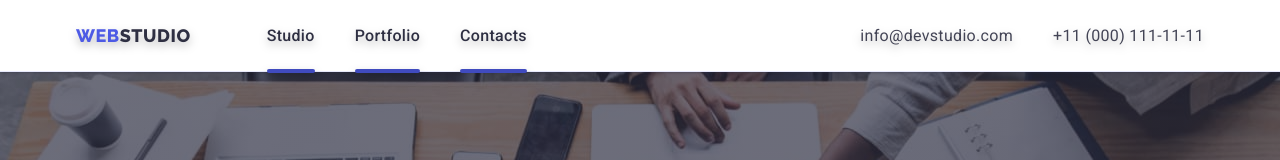
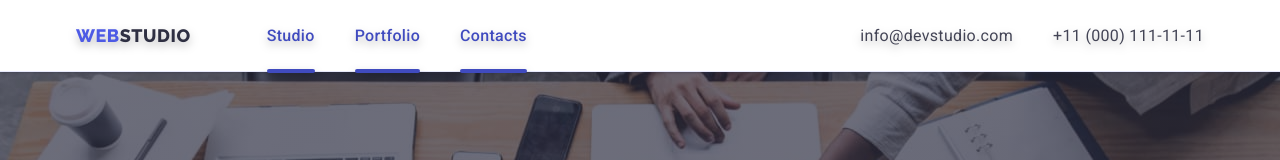
Before and after one commit to Parchello/goit-markup-hw-05, a plain HTML site: page index.html in a window 1280 px wide. Shown: the top 160 px of the page. Drawn offline with nearby package versions, Linux system fonts and the light colour scheme.

Commit message:
one more try

```diff
--- a/css/styles.css
+++ b/css/styles.css
@@ -122,12 +122,13 @@ HEADER
   color: var(--color-ocean);
 }
 .nav-link {
+  position: relative;
   display: block;
   font-weight: 500;
   font-size: 16px;
   line-height: 1.5;
   letter-spacing: 0.02em;
-  color: var(--color-navy-blue);
+  color: var(--color-ocean);
   text-decoration: none;
   transition-property: color;
   transition: color var(--animation-cubic);
```
